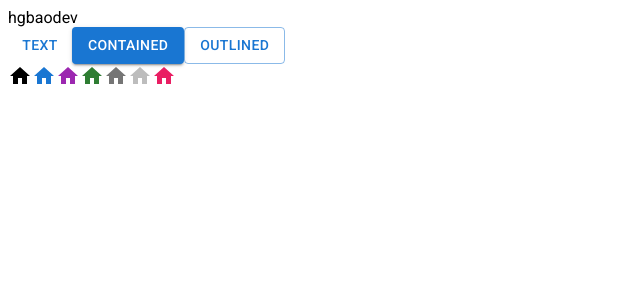
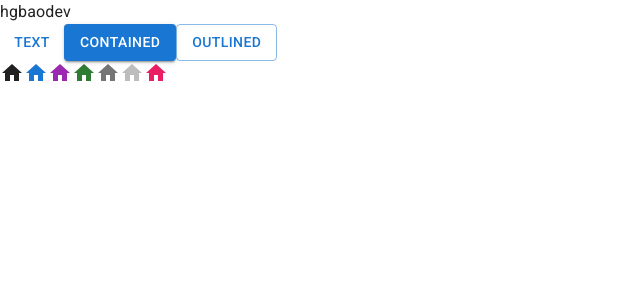
Before and after one commit to hgbaodev/trello, a React (Vite) app: page / in a window 1280 px wide. Shown: the top 300 px of the page, without its empty margins (0-640 px from the left). Built offline with nearby package versions, Linux system fonts and the light colour scheme.

Commit message:
Add cssBaseLine

```diff
--- a/src/App.jsx
+++ b/src/App.jsx
@@ -9,7 +9,7 @@ function App() {
       <Button variant="text">Text</Button>
       <Button variant="contained">Contained</Button>
       <Button variant="outlined">Outlined</Button>
-      <br/>
+      <br />
       <HomeIcon />
       <HomeIcon color="primary" />
       <HomeIcon color="secondary" />
--- a/src/index.css
+++ /dev/null
@@ -1,3 +0,0 @@
-:root {
-  font-family: 'Roboto', sans-serif;
-}
--- a/src/main.jsx
+++ b/src/main.jsx
@@ -1,10 +1,11 @@
 import React from 'react'
 import ReactDOM from 'react-dom/client'
 import App from './App.jsx'
-import './index.css'
+import CssBaseline from '@mui/material/CssBaseline'
 
 ReactDOM.createRoot(document.getElementById('root')).render(
   <React.StrictMode>
+    <CssBaseline />
     <App />
   </React.StrictMode>
 )
```
